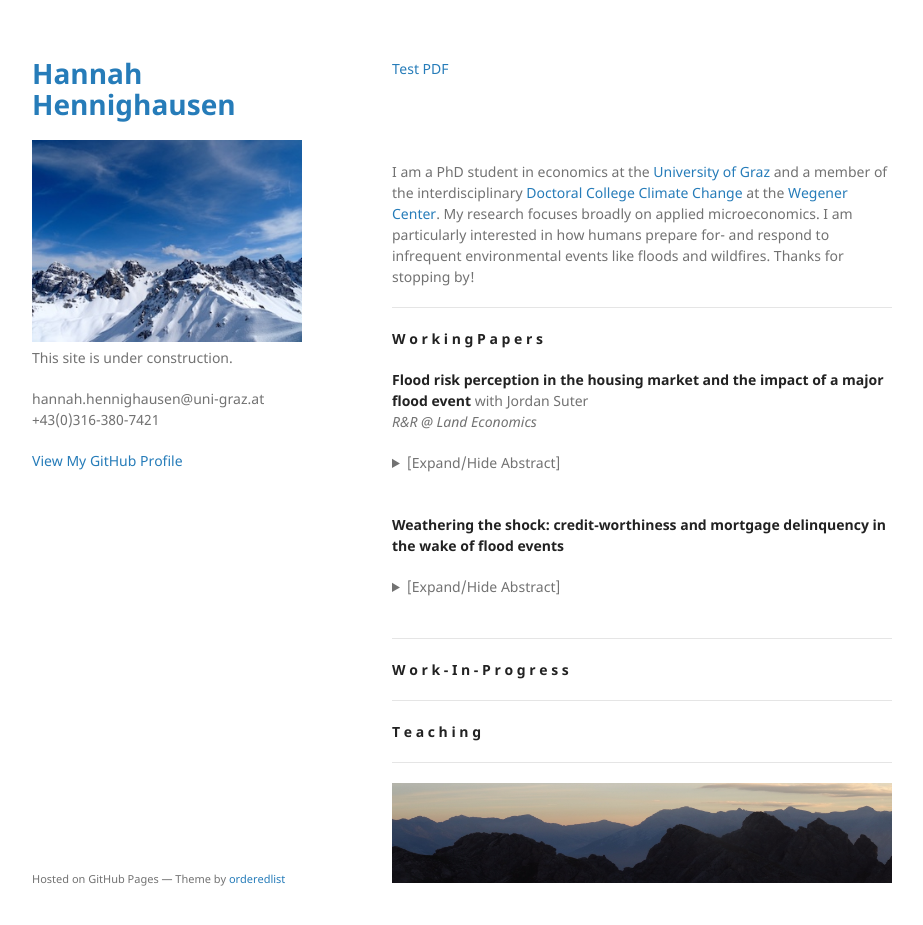
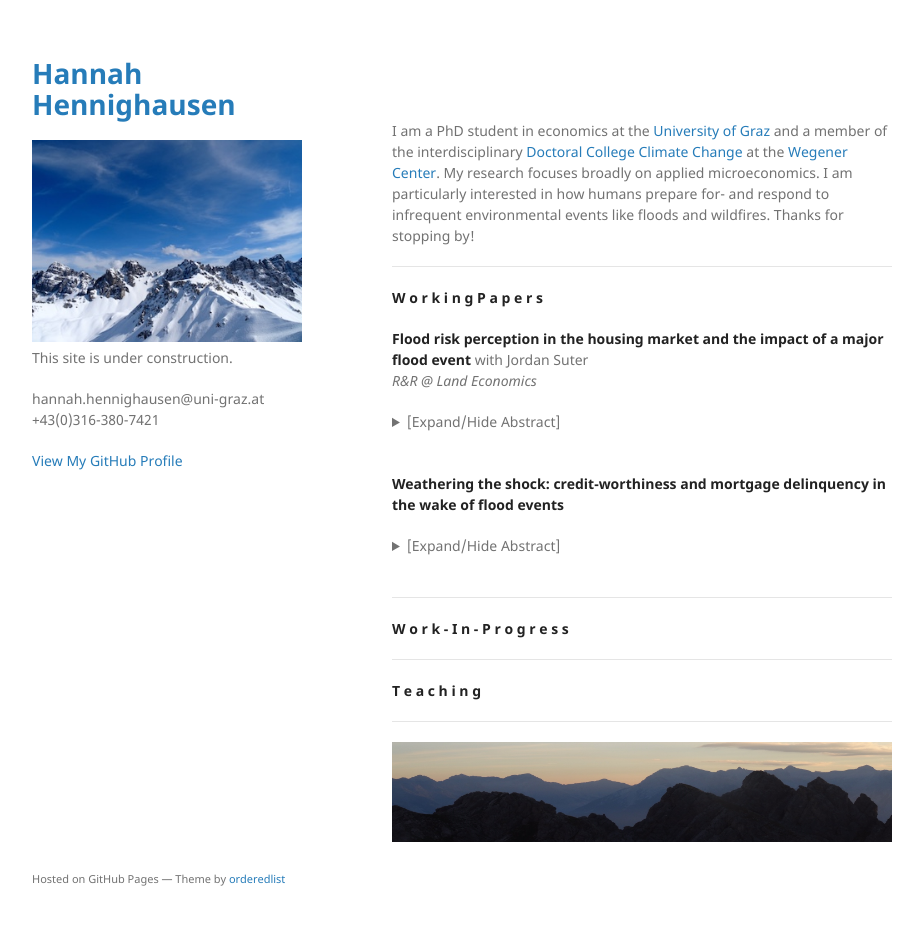
Before and after one commit to hannahhennighausen/hannahhennighausen.github.io, a Jekyll site: the page built from index.md, in a window 1280 px wide and 958 px high. Shown: the top 925 px of the window, without its empty margins (178-1101 px from the left). Built offline with Jekyll 4.4.1, drawn with Linux system fonts in a browser that asks for light colours.

Commit message:
Update index.md

```diff
--- a/index.md
+++ b/index.md
@@ -1,9 +1,6 @@
 ---
 layout: default
 ---
-
-<a href="//github.com/hannahhennighausen/hannahhennighausen.github.io/raw/master/assets/Hennighausen_CV_12022019.pdf">Test PDF</a>
-
 <br />
 <br />
 
```
